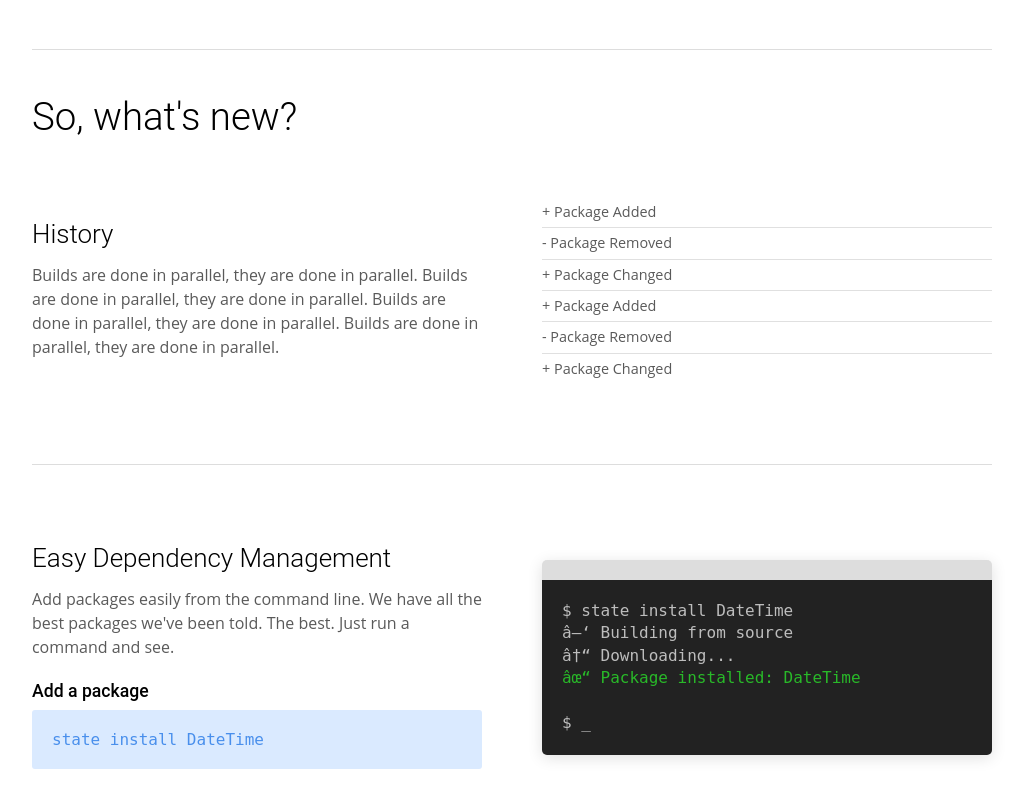
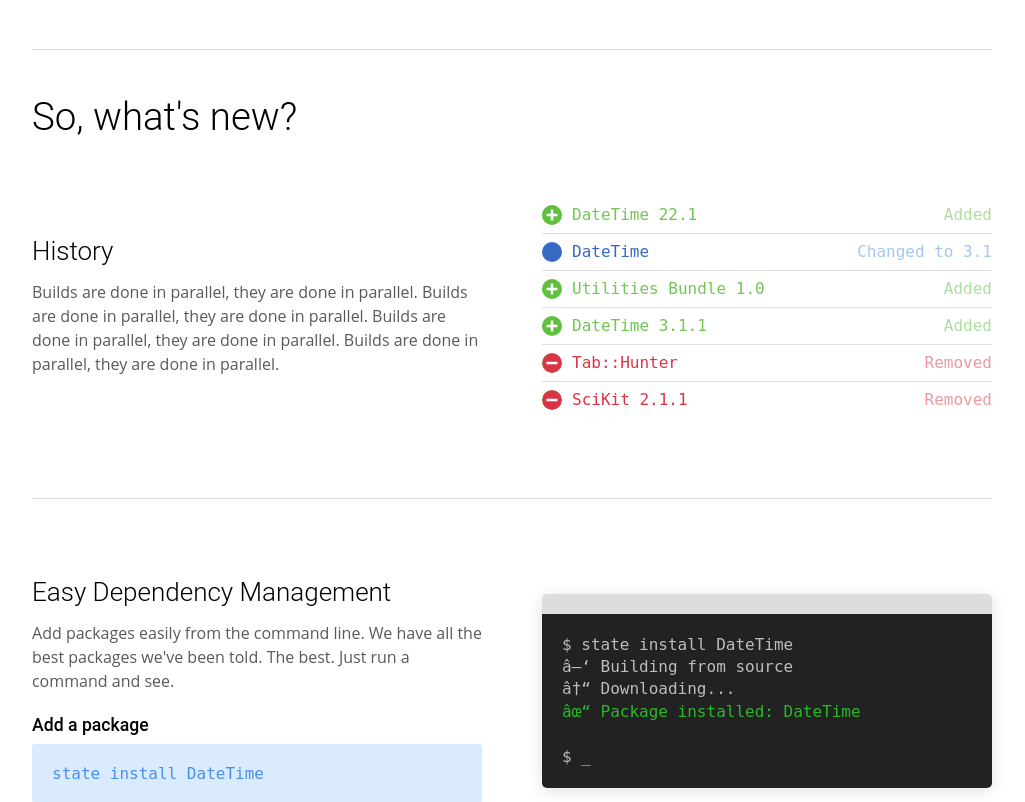
Before and after one commit to ActiveState/p532, a PHP site: page / in a window 1280 px wide. Shown: the part 584-1386 px from the top of the page, without its empty margins (128-1153 px from the left). Run offline with PHP 8.4, Linux system fonts and the light colour scheme.

Commit message:
Crappy history graphic

```diff
--- a/app.js
+++ b/app.js
@@ -85,17 +85,17 @@
 //History
 
 let observeHistoryProgress = (entries, observer) => {
-  updateItems(entries, observer, historyEls, "selected");
+  updateItems(entries, observer, historyEls, "visible");
 }
 
 let historyEls = document.querySelectorAll(".history-section .item");
 let historyProgressObserver = new IntersectionObserver(observeHistoryProgress, options);
 let historyTarget = document.querySelector('.history-section');
-// historyProgressObserver.observe(historyTarget);
+historyProgressObserver.observe(historyTarget);
 
 
 
-//History
+//Virtual Envs
 
 let observeVirtualProgess = (entries, observer) => {
   for (let entry of entries) {
--- a/dist/style.css
+++ b/dist/style.css
@@ -339,11 +339,71 @@
 .build-history .item {
   border-bottom: solid 1px rgba(0, 0, 0, 0.12);
   padding: 8px 0px;
-  font-size: .9rem;
+  font-family: "Roboto Mono", monospace, sans-serif;
+  font-size: 1rem;
   color: rgba(0, 0, 0, 0.4);
-  display: flex; }
+  white-space: nowrap;
+  opacity: 0;
+  overflow: hidden; }
+  .build-history .item.visible {
+    opacity: 1; }
+    .build-history .item.visible .name {
+      opacity: 1; }
   .build-history .item .name {
-    width: 150px; }
+    display: inline-block;
+    overflow: hidden;
+    transition: max-width .3s ease-out;
+    transition-delay: .3s;
+    position: relative;
+    top: 2px;
+    width: auto;
+    opacity: 0;
+    transition: opacity .2s ease-out; }
+  .build-history .item .action {
+    margin-left: auto;
+    position: relative;
+    top: 2px;
+    opacity: .5; }
+  .build-history .item .icon {
+    height: 20px;
+    display: inline-block;
+    width: 20px;
+    border-radius: 10px;
+    margin-right: 10px;
+    background: #35ce35;
+    color: white; }
+  .build-history .item.added .name {
+    color: #72c653; }
+  .build-history .item.added .action {
+    color: #60bf3e; }
+  .build-history .item.added .icon {
+    background-image: url(../img/circle-plus.svg); }
+  .build-history .item.changed .name {
+    color: #3569C4; }
+  .build-history .item.changed .action {
+    color: #498fec; }
+  .build-history .item.changed .icon {
+    background: #3569C4; }
+  .build-history .item.removed .name {
+    color: #db3444; }
+  .build-history .item.removed .action {
+    color: #db3444; }
+  .build-history .item.removed .icon {
+    background-image: url(../img/circle-minus.svg); }
+  .build-history .item.visible .icon {
+    animation: iconAppear .3s ease-out; }
+  .build-history .item.visible .name {
+    max-width: 300px; }
+
+@keyframes iconAppear {
+  0% {
+    transform: scaleX(0); }
+  60% {
+    transform: scaleX(1.1); }
+  80% {
+    transform: scaleX(0.9); }
+  100% {
+    transform: scaleX(1); } }
   .build-history .item .status {
     margin-left: auto; }
   .build-history .item img {
--- a/index.html
+++ b/index.html
@@ -47,23 +47,35 @@
         </div>
         <div class="col">
           <div class="build-history">
-            <div class="item">
-              <span class="name">+ Package Added</span>
+            <div class="item added">
+              <span class="icon"></span>
+              <span class="name">DateTime 22.1</span>
+              <span class="action">Added</span>
             </div>
-            <div class="item">
-              <span class="name">- Package Removed</span>
+            <div class="item changed">
+              <span class="icon"></span>
+              <span class="name">DateTime</span>
+              <span class="action">Changed to 3.1</span>
             </div>
-            <div class="item">
-              <span class="name">+ Package Changed</span>
+            <div class="item added">
+              <span class="icon"></span>
+              <span class="name">Utilities Bundle 1.0</span>
+              <span class="action">Added</span>
             </div>
-            <div class="item">
-              <span class="name">+ Package Added</span>
+            <div class="item added">
+              <span class="icon"></span>
+              <span class="name">DateTime 3.1.1</span>
+              <span class="action">Added</span>
             </div>
-            <div class="item">
-              <span class="name">- Package Removed</span>
+            <div class="item removed">
+              <span class="icon"></span>
+              <span class="name">Tab::Hunter</span>
+              <span class="action">Removed</span>
             </div>
-            <div class="item">
-              <span class="name">+ Package Changed</span>
+            <div class="item removed">
+              <span class="icon"></span>
+              <span class="name">SciKit 2.1.1</span>
+              <span class="action">Removed</span>
             </div>
           </div>
         </div>
--- a/style.scss
+++ b/style.scss
@@ -492,14 +492,114 @@
   .item {
     border-bottom: solid 1px rgba(0,0,0,.12);
     padding: 8px 0px;
-    font-size: .9rem;
+    font-family: "Roboto Mono", monospace, sans-serif;
+    font-size: 1rem;
     color: rgba(0,0,0,.4);
-    display: flex;
+    white-space: nowrap;
+    opacity: 0;
+
+    overflow: hidden;
+
+    &.visible {
+      opacity: 1;
+
+      .name {
+        opacity: 1;
+      }
+    }
 
     .name {
-      // display: inline-block;
-      width: 150px;
+      display: inline-block;
+      overflow: hidden;
+      transition: max-width .3s ease-out;
+      transition-delay: .3s;
+      position: relative;
+      top: 2px;
+      width: auto;
+      opacity:0;
+      transition: opacity .2s ease-out;
     }
+
+    .action {
+      margin-left: auto;
+      position: relative;
+      top: 2px;
+      opacity: .5;
+    }
+
+    .icon {
+      height: 20px;
+      display: inline-block;
+      width: 20px;
+      border-radius: 10px;
+      margin-right: 10px;
+      background: #35ce35;
+      color: white;
+    }
+
+    &.added {
+      .name {
+        color: #72c653;
+      }
+      .action {
+        color: #60bf3e;
+      }
+      .icon {
+        background-image: url(../img/circle-plus.svg);
+      }
+    }
+
+    &.changed {
+      .name {
+        color: #3569C4;
+      }
+      .action {
+        color: #498fec;
+      }
+      .icon {
+        background: #3569C4;
+      }
+    }
+
+
+    &.removed {
+      .name {
+        color: #db3444;
+      }
+      .action {
+        color: #db3444;
+      }
+      .icon {
+        background-image: url(../img/circle-minus.svg);
+      }
+    }
+
+    &.visible {
+      .icon {
+        animation: iconAppear .3s ease-out;
+      }
+      .name {
+        max-width: 300px;
+      }
+
+      @keyframes iconAppear {
+        0% {
+          transform: scaleX(0);
+        }
+        60% {
+          transform: scaleX(1.1);
+        }
+        80% {
+          transform: scaleX(.9);
+        }
+
+        100% {
+          transform: scaleX(1);
+        }
+      }
+    }
+
+
 
     .status {
       margin-left: auto;
```
Also changed, not shown: img/circle-minus.svg (added), img/circle-plus.svg (added), img/cross-circle-red.svg (added).
